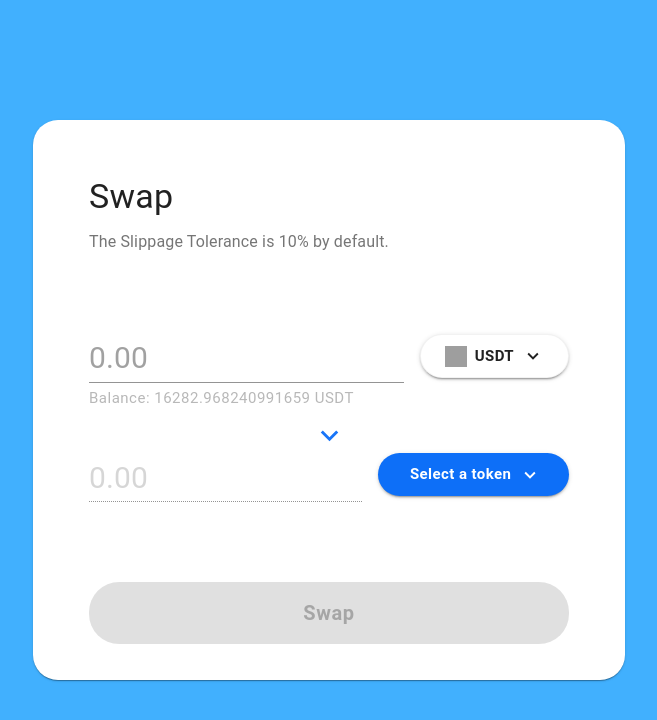
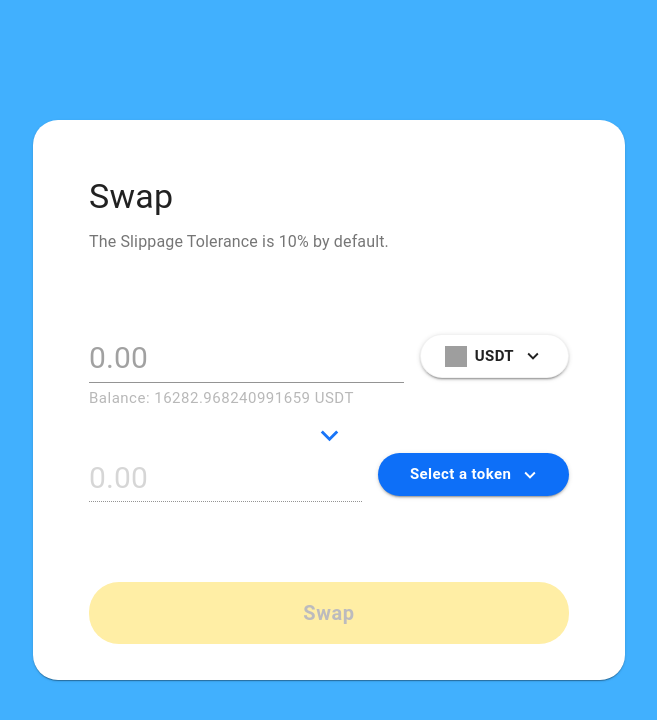
Before and after one commit to AnsonKongg/Yesbit, a React (Create React App) app: page / in a window 1280 px wide. Shown: the top 720 px of the page, without its empty margins (311-968 px from the left). Built offline with nearby package versions, Linux system fonts and the light colour scheme; data requests are answered from the project's data file; grey boxes are pictures that could not be loaded.

Commit message:
change disable color

```diff
--- a/src/components/exchangeToken.js
+++ b/src/components/exchangeToken.js
@@ -54,6 +54,10 @@ const useStyles = makeStyles({
         fontSize: 20,
         boxShadow: 'none',
         fontWeight: 'bold',
+        "&:disabled": {
+            color: '#bcbbbe',
+            backgroundColor: "#ffeea5"
+        }
     },
     resizeInput: {
         fontSize: 30
```
